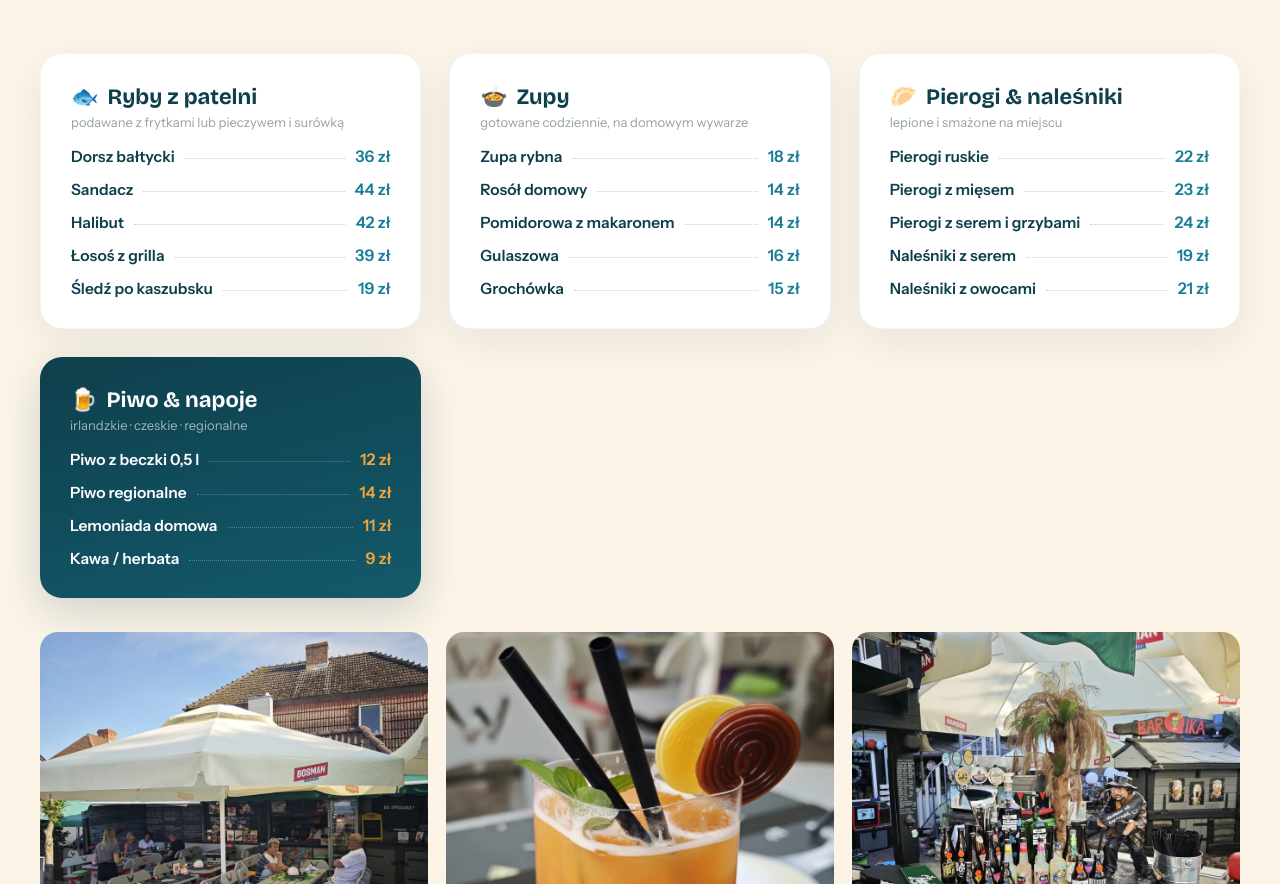
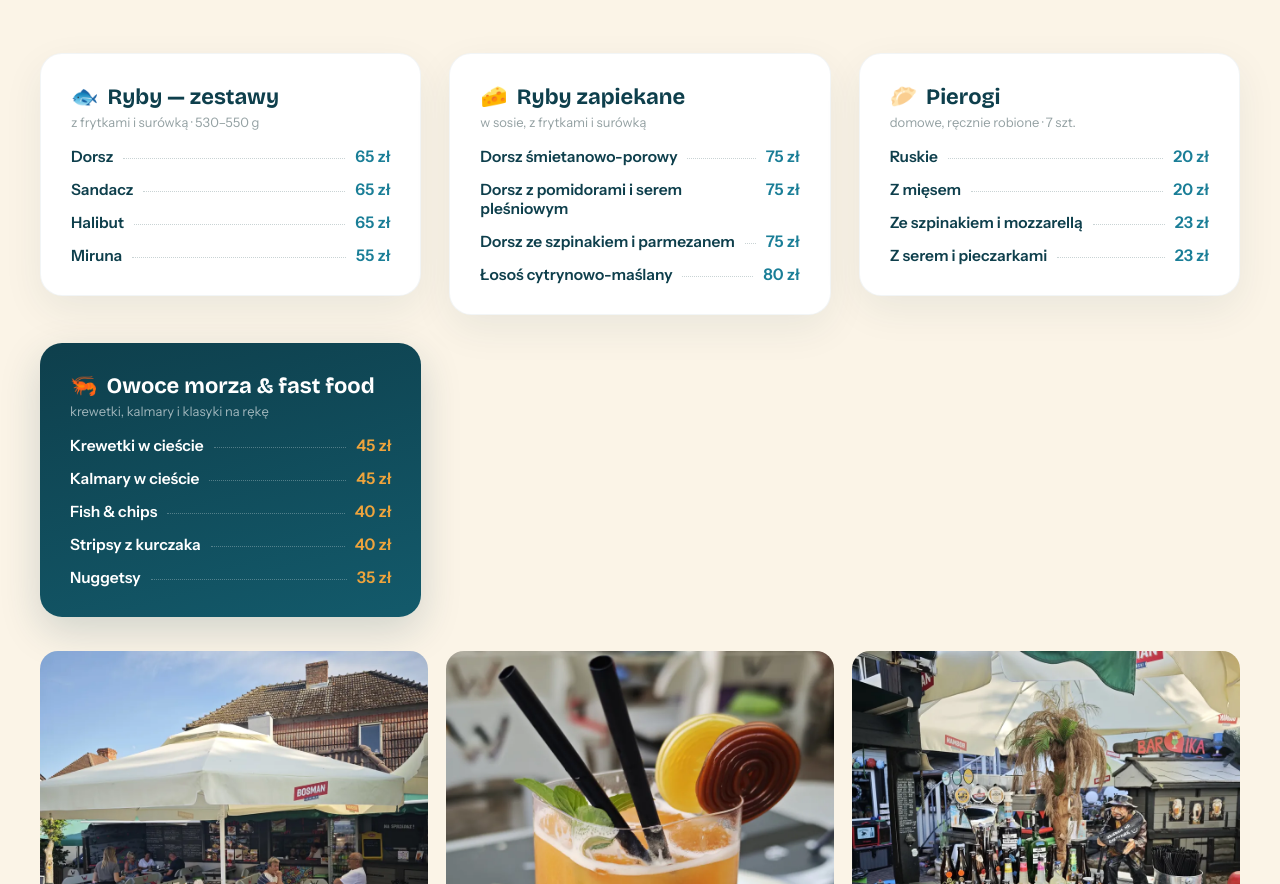
Before and after one commit to m4tr1x-dev/IKA-website, a plain HTML site: page index.html in a window 1280 px wide. Shown: the part 1244-2128 px from the top of the page. Drawn offline with nearby package versions, Linux system fonts and the light colour scheme.

Commit message:
Menu: aktualizacja kart i cen wg tablicy (zestawy, zapiekane, pierogi, owoce morza & fast food; usunieto nalesniki i ceny piwa)

```diff
--- a/index.html
+++ b/index.html
@@ -96,54 +96,52 @@
 
       <div style="display: grid; grid-template-columns: repeat(auto-fit, minmax(300px, 1fr)); gap: clamp(18px,2.6vw,28px); align-items: start;">
 
-        <!-- Ryby -->
+        <!-- Ryby - zestawy -->
         <div style="background: #fff; border-radius: 22px; padding: clamp(22px,2.6vw,30px); box-shadow: 0 14px 40px rgba(14,63,76,0.07); border: 1px solid rgba(14,63,76,0.05);">
-          <h3 style="font-family: 'Bricolage Grotesque', sans-serif; font-weight: 700; font-size: 22px; margin: 0 0 4px; display: flex; align-items: center; gap: 9px;"><span>🐟</span> Ryby z patelni</h3>
-          <p style="font-size: 13px; color: #94A1A3; margin: 0 0 16px;">podawane z frytkami lub pieczywem i surówką</p>
+          <h3 style="font-family: 'Bricolage Grotesque', sans-serif; font-weight: 700; font-size: 22px; margin: 0 0 4px; display: flex; align-items: center; gap: 9px;"><span>🐟</span> Ryby — zestawy</h3>
+          <p style="font-size: 13px; color: #94A1A3; margin: 0 0 16px;">z frytkami i surówką · 530–550 g</p>
           <div style="display: flex; flex-direction: column; gap: 13px;">
-            <div style="display: flex; align-items: baseline; gap: 10px;"><span style="font-weight: 600; font-size: 15.5px;">Dorsz bałtycki</span><span style="flex: 1; border-bottom: 1px dotted #C9D3D4; transform: translateY(-3px);"></span><span style="font-weight: 700; color: #1A7E97; white-space: nowrap;">36 zł</span></div>
-            <div style="display: flex; align-items: baseline; gap: 10px;"><span style="font-weight: 600; font-size: 15.5px;">Sandacz</span><span style="flex: 1; border-bottom: 1px dotted #C9D3D4; transform: translateY(-3px);"></span><span style="font-weight: 700; color: #1A7E97; white-space: nowrap;">44 zł</span></div>
-            <div style="display: flex; align-items: baseline; gap: 10px;"><span style="font-weight: 600; font-size: 15.5px;">Halibut</span><span style="flex: 1; border-bottom: 1px dotted #C9D3D4; transform: translateY(-3px);"></span><span style="font-weight: 700; color: #1A7E97; white-space: nowrap;">42 zł</span></div>
-            <div style="display: flex; align-items: baseline; gap: 10px;"><span style="font-weight: 600; font-size: 15.5px;">Łosoś z grilla</span><span style="flex: 1; border-bottom: 1px dotted #C9D3D4; transform: translateY(-3px);"></span><span style="font-weight: 700; color: #1A7E97; white-space: nowrap;">39 zł</span></div>
-            <div style="display: flex; align-items: baseline; gap: 10px;"><span style="font-weight: 600; font-size: 15.5px;">Śledź po kaszubsku</span><span style="flex: 1; border-bottom: 1px dotted #C9D3D4; transform: translateY(-3px);"></span><span style="font-weight: 700; color: #1A7E97; white-space: nowrap;">19 zł</span></div>
+            <div style="display: flex; align-items: baseline; gap: 10px;"><span style="font-weight: 600; font-size: 15.5px;">Dorsz</span><span style="flex: 1; border-bottom: 1px dotted #C9D3D4; transform: translateY(-3px);"></span><span style="font-weight: 700; color: #1A7E97; white-space: nowrap;">65 zł</span></div>
+            <div style="display: flex; align-items: baseline; gap: 10px;"><span style="font-weight: 600; font-size: 15.5px;">Sandacz</span><span style="flex: 1; border-bottom: 1px dotted #C9D3D4; transform: translateY(-3px);"></span><span style="font-weight: 700; color: #1A7E97; white-space: nowrap;">65 zł</span></div>
+            <div style="display: flex; align-items: baseline; gap: 10px;"><span style="font-weight: 600; font-size: 15.5px;">Halibut</span><span style="flex: 1; border-bottom: 1px dotted #C9D3D4; transform: translateY(-3px);"></span><span style="font-weight: 700; color: #1A7E97; white-space: nowrap;">65 zł</span></div>
+            <div style="display: flex; align-items: baseline; gap: 10px;"><span style="font-weight: 600; font-size: 15.5px;">Miruna</span><span style="flex: 1; border-bottom: 1px dotted #C9D3D4; transform: translateY(-3px);"></span><span style="font-weight: 700; color: #1A7E97; white-space: nowrap;">55 zł</span></div>
           </div>
         </div>
 
-        <!-- Zupy -->
+        <!-- Ryby zapiekane -->
         <div style="background: #fff; border-radius: 22px; padding: clamp(22px,2.6vw,30px); box-shadow: 0 14px 40px rgba(14,63,76,0.07); border: 1px solid rgba(14,63,76,0.05);">
-          <h3 style="font-family: 'Bricolage Grotesque', sans-serif; font-weight: 700; font-size: 22px; margin: 0 0 4px; display: flex; align-items: center; gap: 9px;"><span>🍲</span> Zupy</h3>
-          <p style="font-size: 13px; color: #94A1A3; margin: 0 0 16px;">gotowane codziennie, na domowym wywarze</p>
+          <h3 style="font-family: 'Bricolage Grotesque', sans-serif; font-weight: 700; font-size: 22px; margin: 0 0 4px; display: flex; align-items: center; gap: 9px;"><span>🧀</span> Ryby zapiekane</h3>
+          <p style="font-size: 13px; color: #94A1A3; margin: 0 0 16px;">w sosie, z frytkami i surówką</p>
           <div style="display: flex; flex-direction: column; gap: 13px;">
-            <div style="display: flex; align-items: baseline; gap: 10px;"><span style="font-weight: 600; font-size: 15.5px;">Zupa rybna</span><span style="flex: 1; border-bottom: 1px dotted #C9D3D4; transform: translateY(-3px);"></span><span style="font-weight: 700; color: #1A7E97; white-space: nowrap;">18 zł</span></div>
-            <div style="display: flex; align-items: baseline; gap: 10px;"><span style="font-weight: 600; font-size: 15.5px;">Rosół domowy</span><span style="flex: 1; border-bottom: 1px dotted #C9D3D4; transform: translateY(-3px);"></span><span style="font-weight: 700; color: #1A7E97; white-space: nowrap;">14 zł</span></div>
-            <div style="display: flex; align-items: baseline; gap: 10px;"><span style="font-weight: 600; font-size: 15.5px;">Pomidorowa z makaronem</span><span style="flex: 1; border-bottom: 1px dotted #C9D3D4; transform: translateY(-3px);"></span><span style="font-weight: 700; color: #1A7E97; white-space: nowrap;">14 zł</span></div>
-            <div style="display: flex; align-items: baseline; gap: 10px;"><span style="font-weight: 600; font-size: 15.5px;">Gulaszowa</span><span style="flex: 1; border-bottom: 1px dotted #C9D3D4; transform: translateY(-3px);"></span><span style="font-weight: 700; color: #1A7E97; white-space: nowrap;">16 zł</span></div>
-            <div style="display: flex; align-items: baseline; gap: 10px;"><span style="font-weight: 600; font-size: 15.5px;">Grochówka</span><span style="flex: 1; border-bottom: 1px dotted #C9D3D4; transform: translateY(-3px);"></span><span style="font-weight: 700; color: #1A7E97; white-space: nowrap;">15 zł</span></div>
+            <div style="display: flex; align-items: baseline; gap: 10px;"><span style="font-weight: 600; font-size: 15.5px;">Dorsz śmietanowo-porowy</span><span style="flex: 1; border-bottom: 1px dotted #C9D3D4; transform: translateY(-3px);"></span><span style="font-weight: 700; color: #1A7E97; white-space: nowrap;">75 zł</span></div>
+            <div style="display: flex; align-items: baseline; gap: 10px;"><span style="font-weight: 600; font-size: 15.5px;">Dorsz z pomidorami i serem pleśniowym</span><span style="flex: 1; border-bottom: 1px dotted #C9D3D4; transform: translateY(-3px);"></span><span style="font-weight: 700; color: #1A7E97; white-space: nowrap;">75 zł</span></div>
+            <div style="display: flex; align-items: baseline; gap: 10px;"><span style="font-weight: 600; font-size: 15.5px;">Dorsz ze szpinakiem i parmezanem</span><span style="flex: 1; border-bottom: 1px dotted #C9D3D4; transform: translateY(-3px);"></span><span style="font-weight: 700; color: #1A7E97; white-space: nowrap;">75 zł</span></div>
+            <div style="display: flex; align-items: baseline; gap: 10px;"><span style="font-weight: 600; font-size: 15.5px;">Łosoś cytrynowo-maślany</span><span style="flex: 1; border-bottom: 1px dotted #C9D3D4; transform: translateY(-3px);"></span><span style="font-weight: 700; color: #1A7E97; white-space: nowrap;">80 zł</span></div>
           </div>
         </div>
 
-        <!-- Pierogi i naleśniki -->
+        <!-- Pierogi -->
         <div style="background: #fff; border-radius: 22px; padding: clamp(22px,2.6vw,30px); box-shadow: 0 14px 40px rgba(14,63,76,0.07); border: 1px solid rgba(14,63,76,0.05);">
-          <h3 style="font-family: 'Bricolage Grotesque', sans-serif; font-weight: 700; font-size: 22px; margin: 0 0 4px; display: flex; align-items: center; gap: 9px;"><span>🥟</span> Pierogi &amp; naleśniki</h3>
-          <p style="font-size: 13px; color: #94A1A3; margin: 0 0 16px;">lepione i smażone na miejscu</p>
+          <h3 style="font-family: 'Bricolage Grotesque', sans-serif; font-weight: 700; font-size: 22px; margin: 0 0 4px; display: flex; align-items: center; gap: 9px;"><span>🥟</span> Pierogi</h3>
+          <p style="font-size: 13px; color: #94A1A3; margin: 0 0 16px;">domowe, ręcznie robione · 7 szt.</p>
           <div style="display: flex; flex-direction: column; gap: 13px;">
-            <div style="display: flex; align-items: baseline; gap: 10px;"><span style="font-weight: 600; font-size: 15.5px;">Pierogi ruskie</span><span style="flex: 1; border-bottom: 1px dotted #C9D3D4; transform: translateY(-3px);"></span><span style="font-weight: 700; color: #1A7E97; white-space: nowrap;">22 zł</span></div>
-            <div style="display: flex; align-items: baseline; gap: 10px;"><span style="font-weight: 600; font-size: 15.5px;">Pierogi z mięsem</span><span style="flex: 1; border-bottom: 1px dotted #C9D3D4; transform: translateY(-3px);"></span><span style="font-weight: 700; color: #1A7E97; white-space: nowrap;">23 zł</span></div>
-            <div style="display: flex; align-items: baseline; gap: 10px;"><span style="font-weight: 600; font-size: 15.5px;">Pierogi z serem i grzybami</span><span style="flex: 1; border-bottom: 1px dotted #C9D3D4; transform: translateY(-3px);"></span><span style="font-weight: 700; color: #1A7E97; white-space: nowrap;">24 zł</span></div>
-            <div style="display: flex; align-items: baseline; gap: 10px;"><span style="font-weight: 600; font-size: 15.5px;">Naleśniki z serem</span><span style="flex: 1; border-bottom: 1px dotted #C9D3D4; transform: translateY(-3px);"></span><span style="font-weight: 700; color: #1A7E97; white-space: nowrap;">19 zł</span></div>
-            <div style="display: flex; align-items: baseline; gap: 10px;"><span style="font-weight: 600; font-size: 15.5px;">Naleśniki z owocami</span><span style="flex: 1; border-bottom: 1px dotted #C9D3D4; transform: translateY(-3px);"></span><span style="font-weight: 700; color: #1A7E97; white-space: nowrap;">21 zł</span></div>
+            <div style="display: flex; align-items: baseline; gap: 10px;"><span style="font-weight: 600; font-size: 15.5px;">Ruskie</span><span style="flex: 1; border-bottom: 1px dotted #C9D3D4; transform: translateY(-3px);"></span><span style="font-weight: 700; color: #1A7E97; white-space: nowrap;">20 zł</span></div>
+            <div style="display: flex; align-items: baseline; gap: 10px;"><span style="font-weight: 600; font-size: 15.5px;">Z mięsem</span><span style="flex: 1; border-bottom: 1px dotted #C9D3D4; transform: translateY(-3px);"></span><span style="font-weight: 700; color: #1A7E97; white-space: nowrap;">20 zł</span></div>
+            <div style="display: flex; align-items: baseline; gap: 10px;"><span style="font-weight: 600; font-size: 15.5px;">Ze szpinakiem i mozzarellą</span><span style="flex: 1; border-bottom: 1px dotted #C9D3D4; transform: translateY(-3px);"></span><span style="font-weight: 700; color: #1A7E97; white-space: nowrap;">23 zł</span></div>
+            <div style="display: flex; align-items: baseline; gap: 10px;"><span style="font-weight: 600; font-size: 15.5px;">Z serem i pieczarkami</span><span style="flex: 1; border-bottom: 1px dotted #C9D3D4; transform: translateY(-3px);"></span><span style="font-weight: 700; color: #1A7E97; white-space: nowrap;">23 zł</span></div>
           </div>
         </div>
 
-        <!-- Piwo i napoje -->
+        <!-- Owoce morza & fast food -->
         <div style="background: linear-gradient(165deg, #0E3F4C 0%, #135A6B 100%); color: #fff; border-radius: 22px; padding: clamp(22px,2.6vw,30px); box-shadow: 0 14px 40px rgba(14,63,76,0.18);">
-          <h3 style="font-family: 'Bricolage Grotesque', sans-serif; font-weight: 700; font-size: 22px; margin: 0 0 4px; display: flex; align-items: center; gap: 9px; color: #fff;"><span>🍺</span> Piwo &amp; napoje</h3>
-          <p style="font-size: 13px; color: rgba(255,255,255,0.6); margin: 0 0 16px;">irlandzkie · czeskie · regionalne</p>
+          <h3 style="font-family: 'Bricolage Grotesque', sans-serif; font-weight: 700; font-size: 22px; margin: 0 0 4px; display: flex; align-items: center; gap: 9px; color: #fff;"><span>🦐</span> Owoce morza &amp; fast food</h3>
+          <p style="font-size: 13px; color: rgba(255,255,255,0.6); margin: 0 0 16px;">krewetki, kalmary i klasyki na rękę</p>
           <div style="display: flex; flex-direction: column; gap: 13px;">
-            <div style="display: flex; align-items: baseline; gap: 10px;"><span style="font-weight: 600; font-size: 15.5px;">Piwo z beczki 0,5 l</span><span style="flex: 1; border-bottom: 1px dotted rgba(255,255,255,0.28); transform: translateY(-3px);"></span><span style="font-weight: 700; color: #EFA43C; white-space: nowrap;">12 zł</span></div>
-            <div style="display: flex; align-items: baseline; gap: 10px;"><span style="font-weight: 600; font-size: 15.5px;">Piwo regionalne</span><span style="flex: 1; border-bottom: 1px dotted rgba(255,255,255,0.28); transform: translateY(-3px);"></span><span style="font-weight: 700; color: #EFA43C; white-space: nowrap;">14 zł</span></div>
-            <div style="display: flex; align-items: baseline; gap: 10px;"><span style="font-weight: 600; font-size: 15.5px;">Lemoniada domowa</span><span style="flex: 1; border-bottom: 1px dotted rgba(255,255,255,0.28); transform: translateY(-3px);"></span><span style="font-weight: 700; color: #EFA43C; white-space: nowrap;">11 zł</span></div>
-            <div style="display: flex; align-items: baseline; gap: 10px;"><span style="font-weight: 600; font-size: 15.5px;">Kawa / herbata</span><span style="flex: 1; border-bottom: 1px dotted rgba(255,255,255,0.28); transform: translateY(-3px);"></span><span style="font-weight: 700; color: #EFA43C; white-space: nowrap;">9 zł</span></div>
+            <div style="display: flex; align-items: baseline; gap: 10px;"><span style="font-weight: 600; font-size: 15.5px;">Krewetki w cieście</span><span style="flex: 1; border-bottom: 1px dotted rgba(255,255,255,0.28); transform: translateY(-3px);"></span><span style="font-weight: 700; color: #EFA43C; white-space: nowrap;">45 zł</span></div>
+            <div style="display: flex; align-items: baseline; gap: 10px;"><span style="font-weight: 600; font-size: 15.5px;">Kalmary w cieście</span><span style="flex: 1; border-bottom: 1px dotted rgba(255,255,255,0.28); transform: translateY(-3px);"></span><span style="font-weight: 700; color: #EFA43C; white-space: nowrap;">45 zł</span></div>
+            <div style="display: flex; align-items: baseline; gap: 10px;"><span style="font-weight: 600; font-size: 15.5px;">Fish &amp; chips</span><span style="flex: 1; border-bottom: 1px dotted rgba(255,255,255,0.28); transform: translateY(-3px);"></span><span style="font-weight: 700; color: #EFA43C; white-space: nowrap;">40 zł</span></div>
+            <div style="display: flex; align-items: baseline; gap: 10px;"><span style="font-weight: 600; font-size: 15.5px;">Stripsy z kurczaka</span><span style="flex: 1; border-bottom: 1px dotted rgba(255,255,255,0.28); transform: translateY(-3px);"></span><span style="font-weight: 700; color: #EFA43C; white-space: nowrap;">40 zł</span></div>
+            <div style="display: flex; align-items: baseline; gap: 10px;"><span style="font-weight: 600; font-size: 15.5px;">Nuggetsy</span><span style="flex: 1; border-bottom: 1px dotted rgba(255,255,255,0.28); transform: translateY(-3px);"></span><span style="font-weight: 700; color: #EFA43C; white-space: nowrap;">35 zł</span></div>
           </div>
         </div>
 
```
